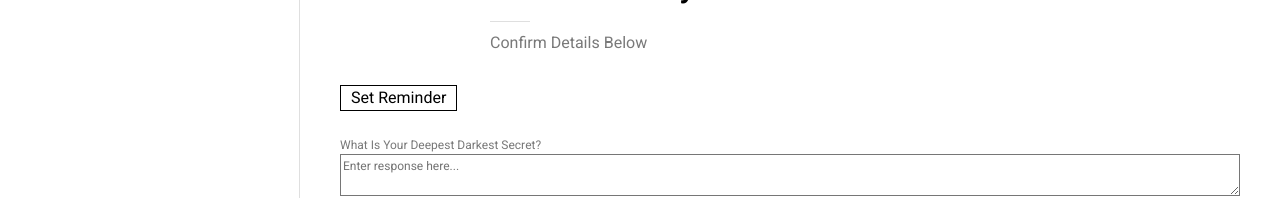
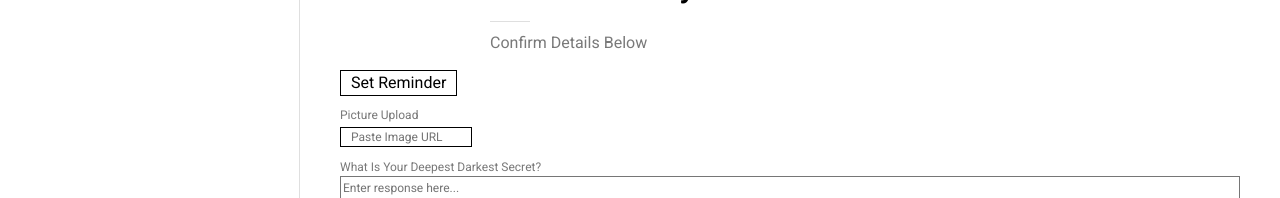
Before and after one commit to ty-ackerman/portfolio2020, a React (Create React App) app: page /journal/1 in a window 1280 px wide. Shown: the part 141-339 px from the top of the page. Built offline with nearby package versions, Linux system fonts and the light colour scheme; no server answers; what react-animations would draw is missing.

Commit message:
UI for image input completed

```diff
--- a/public/index.html
+++ b/public/index.html
@@ -3,7 +3,12 @@
   <head>
     <meta charset="utf-8" />
     <link rel="icon" href="%PUBLIC_URL%/favicon.png" />
-    <meta name="viewport" content="width=device-width, initial-scale=1" />
+    <!-- <meta name="viewport" content="width=device-width, initial-scale=1" /> -->
+    <meta name="HandheldFriendly" content="true" />
+    <meta
+      name="viewport"
+      content="width=device-width, initial-scale=1.0, maximum-scale=1.0, user-scalable=no"
+    />
     <meta name="theme-color" content="#000000" />
     <meta name="description" content="Web site portfolio of Ty Ackerman" />
     <link rel="apple-touch-icon" href="%PUBLIC_URL%/favicon.png" />
--- a/src/Journal/Components/JournalTextField.js
+++ b/src/Journal/Components/JournalTextField.js
@@ -14,16 +14,17 @@ const TextBox = styled.div`
   }
 `;
 
-const JournalTextField = ({ autoFocus, ...rest }) => {
+const JournalTextField = ({ autoFocus, handleChange, ...rest }) => {
   return (
     <TextBox>
-      <input autoFocus type="text" {...rest}/>
+      <input autoFocus type="text" {...rest} onChange={handleChange} />
     </TextBox>
   );
 };
 
 JournalTextField.defaultProps = {
-  placeholder: "Enter Text"
-}
+  placeholder: "Enter Text",
+  handleChange: (e) => console.log("Default onChange", e.target),
+};
 
 export default JournalTextField;
--- a/src/Journal/Sections/JournalEntry.js
+++ b/src/Journal/Sections/JournalEntry.js
@@ -4,6 +4,7 @@ import { useParams } from "react-router-dom";
 import Fade from "../../Components/Fade";
 import PostTitle from "../../Components/PostTitle";
 import JournalButton from "../Components/JournalButton";
+import JournalImageUpload from "./JournalImageUpload";
 import JournalPrompts from "./JournalPrompts";
 import JournalTags from "./JournalTags";
 
@@ -30,11 +31,12 @@ export default function JournalEntry() {
       <div className="section">
         <PostTitle title="Journal Entry" subtitle="Confirm Details Below" />
         <JournalButton
-          style={{ margin: "30px 0 15px" }}
+          style={{ marginTop: "15px" }}
           value={!reminder ? "set reminder" : "cancel reminder"}
           handleClick={toggleReminder}
           className={`${reminder && "active"} small`}
         />
+        <JournalImageUpload />
         <JournalPrompts />
         <JournalPrompts />
         <JournalTags />
--- /dev/null
+++ b/src/Journal/Sections/JournalImageUpload.js
@@ -0,0 +1,60 @@
+import React, { useState } from "react";
+import styled from "styled-components";
+import JournalButton from "../Components/JournalButton";
+import JournalInputName from "../Components/JournalInputName";
+import JournalTextField from "../Components/JournalTextField";
+
+const ImageSubmitContainer = styled.div`
+  .urlInput {
+    display: flex;
+    margin-bottom: 5px;
+    input[type="text"] {
+      width: 132.3px; // To Fix Later
+    }
+    & > *:first-child {
+      margin-right: 2px;
+    }
+  }
+  .imgContainer {
+    width: 50%;
+    img {
+      max-width: 100%;
+    }
+  }
+`;
+
+const JournalImageUpload = () => {
+  const [image, setImage] = useState("");
+
+  const handleChange = (e) => {
+    setImage(e.target.value);
+  };
+
+  return (
+    <ImageSubmitContainer>
+      <JournalInputName inputName="Picture Upload" />
+      <div className="urlInput">
+        <JournalTextField
+          placeholder="Paste Image URL"
+          handleChange={handleChange}
+          value={image}
+        />
+        {image && (
+          <JournalButton
+            value="Clear"
+            className="tags"
+            bgColor="#dadada"
+            handleClick={() => setImage("")}
+          />
+        )}
+      </div>
+      {image && (
+        <div className="imgContainer">
+          <img src={image} alt="" />
+        </div>
+      )}
+    </ImageSubmitContainer>
+  );
+};
+
+export default JournalImageUpload;
```
Also changed, not shown: src/Components/PostContent.js (+39 -41 lines).
